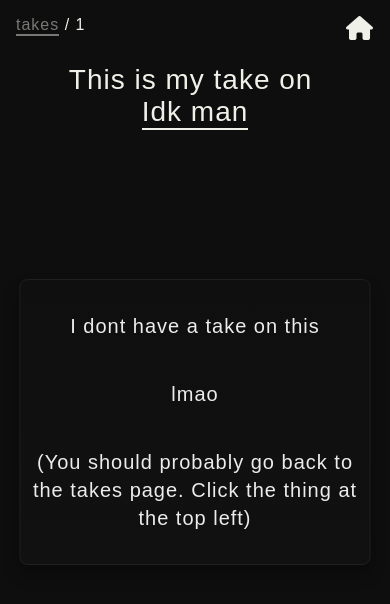
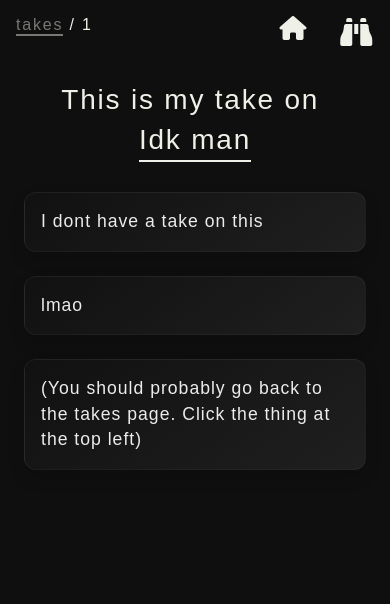
Before and after one commit to Err0r430/website, a SvelteKit app: page /takes/1 in a window 390 px wide. Shown: the top 604 px of the page. Built offline with nearby package versions, Linux system fonts and the light colour scheme; a web font is replaced by a local one.

Commit message:
Fixed stylings added brainrot and a take for even things
You need to get your own brainrot for video.mp4

```diff
--- a/src/css/takes.css
+++ b/src/css/takes.css
@@ -13,47 +13,81 @@
     box-sizing: border-box;
 }
 
+html, body {
+    margin: 0;
+    padding: 0;
+    width: 100%;
+    min-height: 100vh;
+    overflow-x: hidden;
+}
+
+.page-container {
+    display: flex;
+    flex-direction: column;
+    width: 100%;
+    height: 100vh;
+    overflow: hidden;
+}
+
+section, .video-wrapper {
+    transition: height 0.3s ease-in-out, opacity 0.3s ease-in-out, visibility 0.3s ease-in-out;
+}
+
+/* Specific styles for SvelteKit navigation */
+a[data-sveltekit-preload-data] {
+    display: contents;
+}
+
+section {
+    display: flex;
+    flex-direction: column;
+    align-items: center;
+    width: 100%;
+    height: 100vh;
+    padding: 0 1rem;
+    background-color: var(--secondary-background);
+    transition: height 0.3s ease-in-out;
+}
+
 .take-container-header {
     font-family: 'SF Pro Bold', sans-serif;
-    margin-top: 5rem;
+    margin: 8rem 0 2rem 0;
     font-size: 4rem;
     color: var(--text-main);
     display: flex;
     justify-content: center;
     text-align: center;
+    width: 100%;
+    flex-wrap: wrap;
+    padding: 0 1rem;
 }
 
 .take-container {
     color: var(--text-secondary);
-    background: linear-gradient(180deg, var(--secondary-background), var(--secondary-bg-stepup));
     font-family: 'SF Pro Regular', sans-serif;
-    letter-spacing: 3px;
-    font-size: 2rem;
-    border: 1px solid var(--secondary-bg-lighter);
-    line-height: 2.5rem;
+    letter-spacing: 2px;
+    font-size: 1.5rem;
+    line-height: 2.2rem;
 
-    /* Flex settings for vertical stacking and centering items */
+    /* Make container fully integrated with document flow */
+    position: relative;
+    margin: 0;
+    padding: 0;
+
+    /* Take full page width but with reasonable reading width */
+    width: 100%;
+    max-width: 100%;
+
+    /* Remove specific styling that makes it look like a floating element */
+    background: none;
+    border: none;
+    box-shadow: none;
+    border-radius: 0;
+
+    /* Content layout - fill available space */
     display: flex;
     flex-direction: column;
     align-items: center;
-    justify-content: center;
-
-    /* Styling enhancements */
-    padding: 1rem;
-    border-radius: 8px;
-    box-shadow: 0 10px 15px rgba(0, 0, 0, 0.3);
-
-    /* Center container on screen - keeping original positioning */
-    position: absolute;
-    top: 50%;
-    left: 50%;
-    transform: translate(-50%, -50%);
-
-    /* Optional max-width and text alignment */
-    text-align: center;
-    max-width: 90%; /* Added to prevent overflow on small screens */
-    max-height: 80vh; /* Added to prevent overflow on small screens */
-    overflow-y: auto; /* Added scrolling for content that might overflow */
 }
 
 .take-title-text {
@@ -81,10 +115,12 @@
     position: absolute;
     bottom: -2px; /* adjust as needed */
     left: 0;
+    right: 0; /* Ensure the underline stays within the text width */
     height: 2px;
     background: var(--text-main);
     width: 0;
     animation: underline 1s cubic-bezier(.32, .28, .48, 1.01) forwards;
+    max-width: 100%; /* Prevent the underline from extending beyond text */
 }
 
 @keyframes underline {
@@ -99,11 +135,24 @@
     right: 0;
     padding: 2rem;
     z-index: 10;
+    display: flex;
+    gap: 1.5rem;
 }
 
-.home-icon {
+.home-icon, .binoculars-icon {
     color: var(--text-main);
     font-size: 2rem;
+    cursor: pointer;
+    transition: transform 0.2s ease, color 0.2s ease;
+}
+
+.home-icon:hover, .binoculars-icon:hover {
+    transform: scale(1.1);
+    color: #3498db;
+}
+
+.binoculars-icon {
+    margin-left: 0.5rem;
 }
 
 .hover-target {
@@ -165,72 +214,210 @@
 
 .grid-take-container {
     display: grid;
-    grid-template-columns: repeat(4, 1fr);
-    gap: 1rem;
+    grid-template-columns: repeat(3, 1fr);
+    gap: 2rem;
     width: 100%;
+    max-width: 1200px;
+    padding: 2rem 1rem;
+}
+
+.take-card {
+    background: linear-gradient(145deg, var(--secondary-bg-stepup), var(--secondary-bg-lighter));
+    border-radius: 12px;
+    padding: 2rem 1.5rem;
+    text-align: center;
+    transition: all 0.3s cubic-bezier(0.25, 0.46, 0.45, 0.94);
+    height: 100%;
+    min-height: 120px;
+    display: flex;
+    align-items: center;
+    justify-content: center;
+    cursor: pointer;
+    box-shadow: 0 4px 12px rgba(0, 0, 0, 0.2);
+    position: relative;
+    overflow: hidden;
+    transform: translateY(20px);
+    opacity: 0;
+    animation: fadeInUp 0.5s ease forwards;
+    animation-delay: var(--delay, 0s);
+    border: 1px solid rgba(255, 255, 255, 0.05);
+}
+
+.take-card:hover {
+    transform: translateY(-8px) scale(1.03);
+    box-shadow: 0 12px 24px rgba(0, 0, 0, 0.25);
+}
+
+.take-card:before {
+    content: "";
+    position: absolute;
+    top: 0;
+    left: 0;
+    width: 100%;
+    height: 4px;
+    background: linear-gradient(90deg, #3498db, #8e44ad);
+    transform: scaleX(0);
+    transform-origin: left;
+    transition: transform 0.3s ease;
+}
+
+.take-card:hover:before {
+    transform: scaleX(1);
+}
+
+.take-card-title {
+    font-size: 1.8rem;
+    font-weight: bold;
+    letter-spacing: 1.5px;
+}
+
+@keyframes fadeInUp {
+    to {
+        opacity: 1;
+        transform: translateY(0);
+    }
+}
+
+.take-content-wrapper {
+    width: 100%;
+    max-width: 900px;
+    margin: 0 auto;
+    display: flex;
+    flex-direction: column;
+    gap: 1.5rem;
+    padding: 1rem;
+}
+
+.take-point-card {
+    background: linear-gradient(145deg, var(--secondary-bg-stepup), var(--secondary-bg-lighter));
+    border-radius: 12px;
+    padding: 1.5rem;
+    box-shadow: 0 8px 16px rgba(0, 0, 0, 0.15);
+    transform: translateX(-20px);
+    opacity: 0;
+    animation: fadeInSide 0.5s ease forwards;
+    animation-delay: var(--delay, 0s);
+    border: 1px solid rgba(255, 255, 255, 0.05);
+    position: relative;
+    overflow: hidden;
+}
+
+.take-point-card p {
+    margin: 0;
+    font-size: 1.4rem;
+    line-height: 2rem;
+    letter-spacing: 1.5px;
+}
+
+.take-point-card:nth-child(even) {
+    transform: translateX(20px);
+}
+
+@keyframes fadeInSide {
+    to {
+        opacity: 1;
+        transform: translateX(0);
+    }
 }
 
 /* Media Queries for Responsive Adjustments */
 @media (max-width: 1200px) {
     .grid-take-container {
-        grid-template-columns: repeat(3, 1fr);
+        grid-template-columns: repeat(2, 1fr);
+        gap: 1.5rem;
+    }
+
+    .take-container-header {
+        font-size: 3.5rem;
     }
 }
 
 @media (max-width: 992px) {
     .take-container-header {
         font-size: 3rem;
+        margin: 7rem 0 1.5rem 0;
     }
 
-    .take-container {
-        font-size: 1.75rem;
-        line-height: 2.25rem;
+    .take-card-title {
+        font-size: 1.6rem;
+    }
+
+    .take-point-card p {
+        font-size: 1.3rem;
+        line-height: 1.9rem;
     }
 }
 
 @media (max-width: 768px) {
     .take-container-header {
         font-size: 2.5rem;
-        flex-wrap: wrap;
-        padding: 0 1rem;
+        margin: 6rem 0 1.5rem 0;
+        line-height: 3rem;
     }
 
     .grid-take-container {
         grid-template-columns: repeat(2, 1fr);
+        gap: 1.2rem;
+        padding: 1rem 0.5rem;
     }
 
-    .take-container {
-        font-size: 1.5rem;
-        line-height: 2rem;
-        letter-spacing: 2px;
-        width: 90%;
+    .take-card {
+        padding: 1.5rem 1rem;
+        min-height: 100px;
+    }
+
+    .take-card-title {
+        font-size: 1.4rem;
+    }
+
+    .take-point-card {
+        padding: 1.2rem;
+    }
+
+    .take-point-card p {
+        font-size: 1.2rem;
+        line-height: 1.8rem;
+        letter-spacing: 1.2px;
     }
 
     .icon-container {
-        padding: 1.5rem;
+        padding: 1.2rem;
     }
 
     .path-container {
-        padding: 1.5rem;
+        padding: 1.2rem;
     }
 }
 
 @media (max-width: 576px) {
     .take-container-header {
         font-size: 1.75rem;
-        margin-top: 4rem;
+        margin: 5rem 0 1rem 0;
+        line-height: 2.5rem;
     }
 
     .grid-take-container {
         grid-template-columns: 1fr;
+        gap: 1rem;
     }
 
-    .take-container {
-        font-size: 1.25rem;
-        line-height: 1.75rem;
-        letter-spacing: 1.5px;
-        width: 95%;
-        padding: 0.75rem;
+    .take-card {
+        min-height: 80px;
+        padding: 1.2rem 1rem;
+    }
+
+    .take-card-title {
+        font-size: 1.3rem;
+    }
+
+    .take-point-card {
+        padding: 1rem;
+    }
+
+    .take-point-card p {
+        font-size: 1.1rem;
+        line-height: 1.6rem;
+        letter-spacing: 1px;
     }
 
     .icon-container {
@@ -246,20 +433,56 @@
         font-size: 1.5rem;
     }
 
-    * {
-        letter-spacing: 1px;
+    section {
+        overflow-x: hidden;
+        padding: 0 0.5rem;
     }
+}
+
+/* Video wrapper styles */
+.video-wrapper {
+    width: 100%;
+    height: 0;
+    background-color: #000;
+    overflow: hidden;
+    position: relative;
+    visibility: hidden;
+    opacity: 0;
+}
+
+.video-wrapper video {
+    width: 100%;
+    height: 100%;
+    object-fit: cover;
 }
 
 /* For very small screens */
 @media (max-width: 360px) {
     .take-container-header {
         font-size: 1.5rem;
-        margin-top: 3.5rem;
+        margin: 4.5rem 0 1rem 0;
+        line-height: 2rem;
     }
 
-    .take-container {
+    .take-card {
+        min-height: 70px;
+    }
+
+    .take-card-title {
+        font-size: 1.2rem;
+    }
+
+    .take-point-card p {
         font-size: 1rem;
         line-height: 1.5rem;
     }
+
+    .icon-container {
+        padding: 1rem;
+        gap: 1rem;
+    }
+
+    .home-icon, .binoculars-icon {
+        font-size: 1.5rem;
+    }
 }
--- a/src/routes/takes/[slug]/+page.svelte
+++ b/src/routes/takes/[slug]/+page.svelte
@@ -1,36 +1,102 @@
 <script lang="ts">
-	import { onMount, onDestroy } from 'svelte';
-	import { Tween } from 'svelte/motion';
-	import { cubicOut } from 'svelte/easing';
+	import { onMount } from 'svelte';
 	import { takes, ETakes } from './takeData';
 	import '$css/takes.css';
-	import { browser } from '$app/environment';
-    import { goto } from '$app/navigation';
 	import Tooltip from '$lib/tooltip/Tooltip.svelte';
     import { tooltip, TooltipPosition } from '$lib/tooltip/tooltipStore';
+    import { browser } from '$app/environment';
 
 	let { data } = $props();
 	const slug = data.slug;
 	const sanitizedSlug = slug && slug.length > 20 ? 'unknown' : slug;
 	let takeData = takes[sanitizedSlug as ETakes] || takes[ETakes.unknown];
+
+	// Style mode variables
+	let styleModeActive = false;
+	let mainContent: HTMLElement;
+	let videoWrapper: HTMLElement;
+
+	// Initialize
+	onMount(() => {
+		// Check localStorage for saved state
+		if (browser) {
+			const storedValue = localStorage.getItem('takesStyleModeActive') === 'true';
+			styleModeActive = storedValue;
+
+			// Apply state immediately
+			if (styleModeActive) {
+				mainContent.style.height = '70vh';
+				videoWrapper.style.height = '30vh';
+				videoWrapper.style.visibility = 'visible';
+				videoWrapper.style.opacity = '1';
+
+				// Start video
+				const video = videoWrapper.querySelector('video');
+				if (video) {
+					video.play().catch(e => console.error('Error playing video:', e));
+				}
+			}
+		}
+	});
+
+	// Toggle style mode
+	function toggleStyleMode() {
+		styleModeActive = !styleModeActive;
+
+		// Save to localStorage
+		if (browser) {
+			localStorage.setItem('takesStyleModeActive', styleModeActive.toString());
+		}
+
+		if (styleModeActive) {
+			// Apply split screen style
+			mainContent.style.height = '70vh';
+			videoWrapper.style.height = '30vh';
+			videoWrapper.style.visibility = 'visible';
+			videoWrapper.style.opacity = '1';
+
+			// Start video
+			const video = videoWrapper.querySelector('video');
+			if (video) {
+				video.play().catch(e => console.error('Error playing video:', e));
+			}
+		} else {
+			// Revert to normal
+			mainContent.style.height = '100vh';
+			videoWrapper.style.height = '0';
+			videoWrapper.style.visibility = 'hidden';
+			videoWrapper.style.opacity = '0';
+
+			// Stop video for performance
+			const video = videoWrapper.querySelector('video');
+			if (video) {
+				video.pause();
+				video.currentTime = 0;
+			}
+		}
+	}
 </script>
 
 <Tooltip />
 
-<section>
+<div class="page-container">
+	<section bind:this={mainContent}>
 		<div class="icon-container">
 			<i class="fa fa-home home-icon" aria-hidden="true"
 				onmouseenter={() => tooltip.show("Take me home", { position: TooltipPosition.BottomLeft })}
 				onmouseleave={tooltip.hide}
 				onmousedown={() => window.location.href = "/?bypass=true"}
-			>
-		</i>
+			></i>
+			<i class="fa fa-binoculars binoculars-icon" aria-hidden="true"
+				onmouseenter={() => tooltip.show("Bored? This should fix that.", { position: TooltipPosition.BottomLeft })}
+				onmouseleave={tooltip.hide}
+				onmousedown={toggleStyleMode}
+			></i>
 		</div>
 
 		<div class="path-container">
 			<span
 				class="dim no-select underline"
-			data-sveltekit-reload
 				onclick={() => { window.location.href = "/takes/list"; }}
 				aria-hidden="true"
 				onmouseenter={() =>
@@ -66,32 +132,41 @@
 		</div>
 
 		<div class="take-container">
+			{#if slug !== "list"}
+				<div class="take-content-wrapper">
+					{#each takeData.points as point, i}
+						<div class="take-point-card" style="--delay: {i * 0.1}s">
+							<p>{point}</p>
+						</div>
+					{/each}
+				</div>
+			{/if}
 
-		{#if slug !== "list"}
-
-			{#each takeData.points as point}
-				<p>{point}</p>
-			{/each}
-
-		{/if}
 			{#if slug === "list"}
 				<div class="grid-take-container no-select">
-			{#each Object.entries(takes) as [enumKey, take]}
+					{#each Object.entries(takes) as [enumKey, take], i}
 						{#if take !== takes[ETakes.unknown] && take !== takes[ETakes.list]}
-					<p class="no-select"
+							<div
+								class="take-card no-select"
+								style="--delay: {i * 0.05}s"
 								onmouseenter={() => tooltip.show(take.description, { position: TooltipPosition.BottomRight, offset: 20 })}
 								onmouseleave={tooltip.hide}
 								aria-hidden="true"
 								onclick={() => window.location.href = `/takes/${enumKey.toLowerCase()}`}
 							>
-					{take.title}
-					</p>
+								<span class="take-card-title">{take.title}</span>
+							</div>
 						{/if}
 					{/each}
 				</div>
 			{/if}
 		</div>
+	</section>
 
-
-
-</section>
+	<div class="video-wrapper" bind:this={videoWrapper}>
+		<video autoplay loop muted playsinline>
+			<source src="/video.mp4" type="video/mp4">
+			Your browser does not support the video tag.
+		</video>
+	</div>
+</div>
--- a/src/routes/takes/[slug]/takeData.ts
+++ b/src/routes/takes/[slug]/takeData.ts
@@ -8,6 +8,7 @@ export enum ETakes {
     learningCode = "learningcode",
     os = "os",
     apps = "apps",
+    sweatshirts = "sweatshirts",
 
 
     list = "list",
@@ -96,8 +97,15 @@ export const takes: Record<ETakes, TakeData> = {
             "Ghostty"
         ]
     },
-
-
+    [ETakes.sweatshirts]: {
+        title: "Sweatshirts",
+        description: "The best sweatshirts.",
+        points: [
+            "Why the actual heck do sweatshirts with pull strings just let you pull the entire string through? Like what the heck I don't want to go fishing and prodding just to feed it back through so it can fall out again.",
+            "My proposal is to somehow make internal knots somewhere along the string so that they cant physically be pulled through.",
+            "Why the heckity heck do I have to spend 5 minutes feeding that stupid string back through when it could just be stuck there? Also if you're about to say \"So you can clean it\" then think again, who the heck cleans their sweatshirt string you freak.",
+        ]
+    },
 
 
     [ETakes.unknown]: {
```
Also changed, not shown: 1 other file (tests, documents, lock files or other folders). Lines whose indentation alone changed are shown as unchanged.
